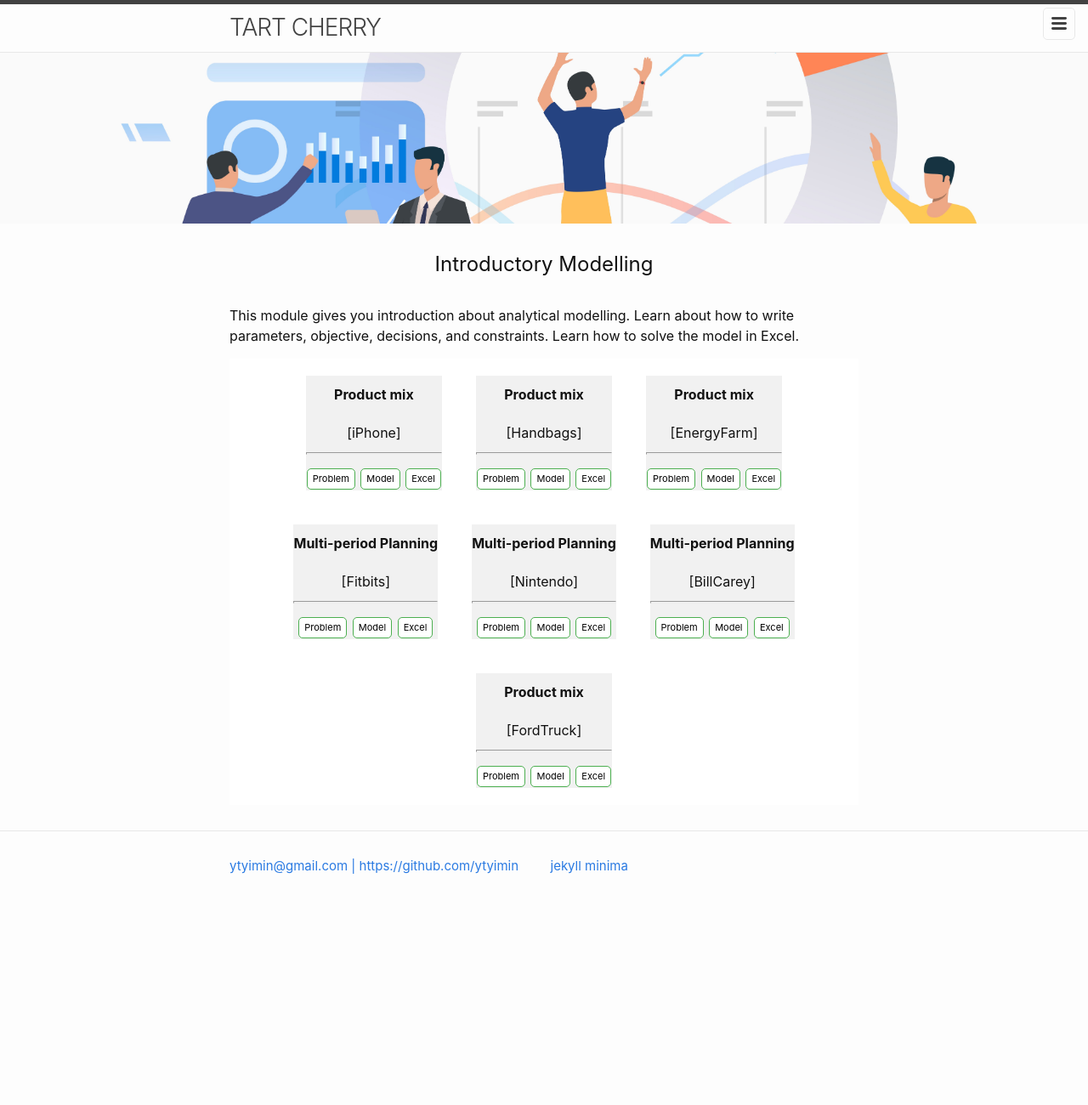
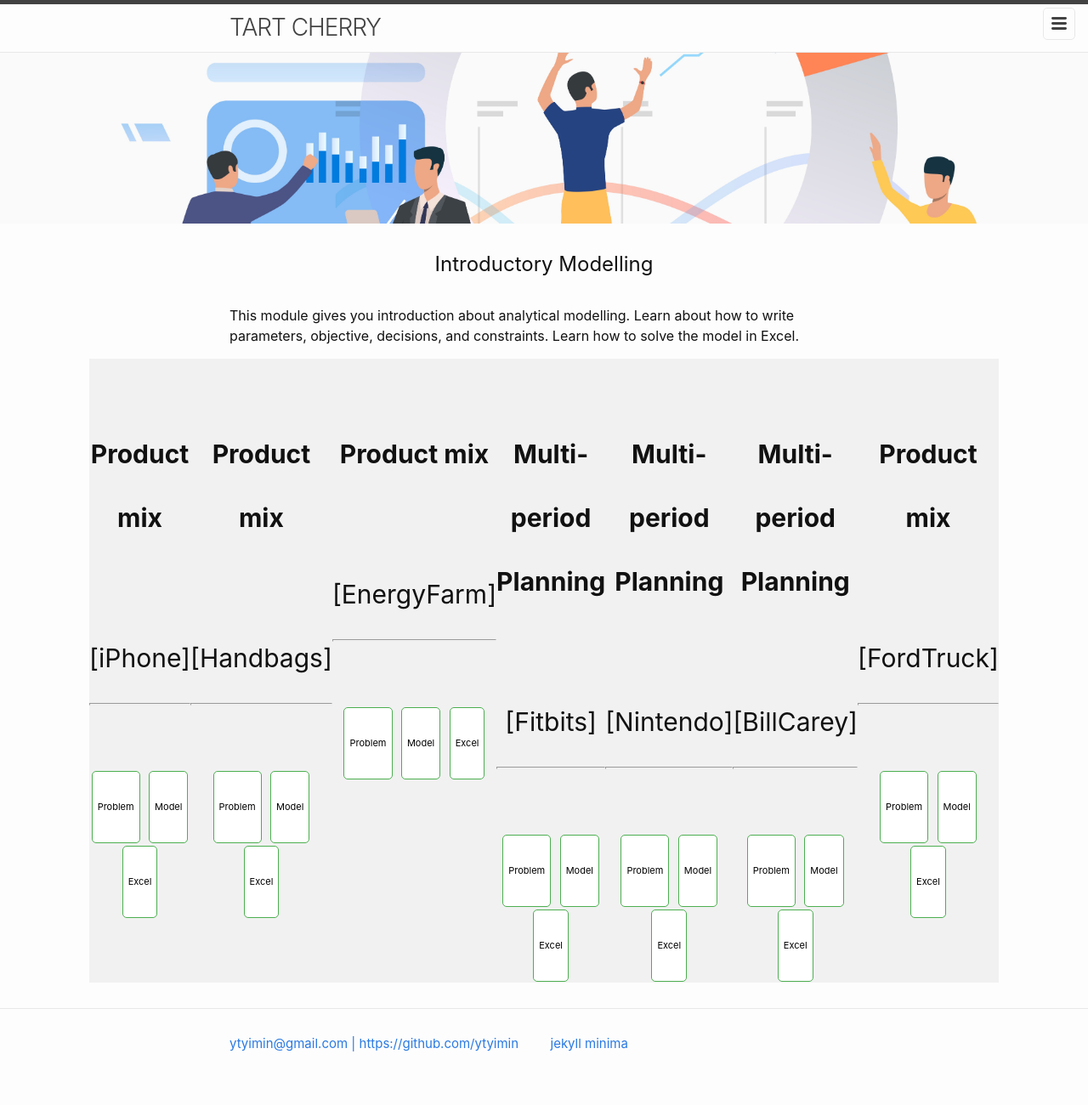
Before and after one commit to ytyimin/tart-cherry, a Jekyll site: the page built from introduction.markdown, in a window 1280 px wide. Shown: the whole page at 85% size. Built offline with Jekyll 4.4.1, drawn with Linux system fonts in a browser that asks for light colours; before the commit the page ends 1091 px from its top, so only the background shows below that.

Commit message:
Update introduction.html

```diff
--- a/_layouts/introduction.html
+++ b/_layouts/introduction.html
@@ -11,7 +11,7 @@
 
   {%- if site.data.exrs.size > 0 -%}
 
-      <div class="flex-container-body">
+      <div class="flex-container">
 
         {%- for exrs in site.data.exrs -%}
 
```
